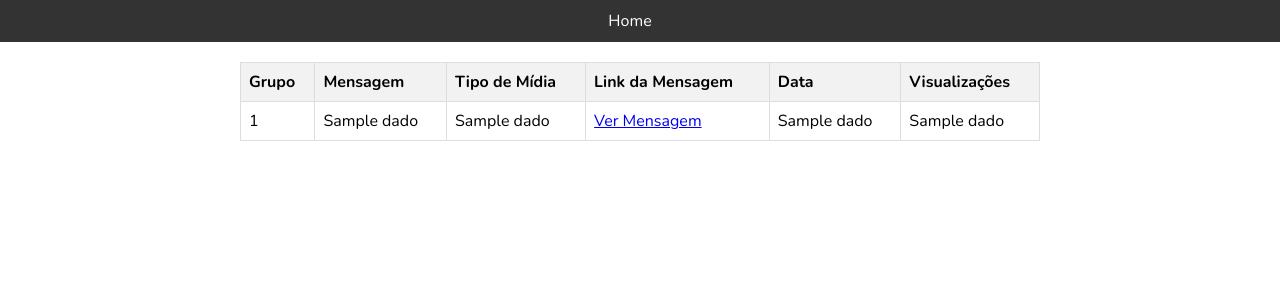
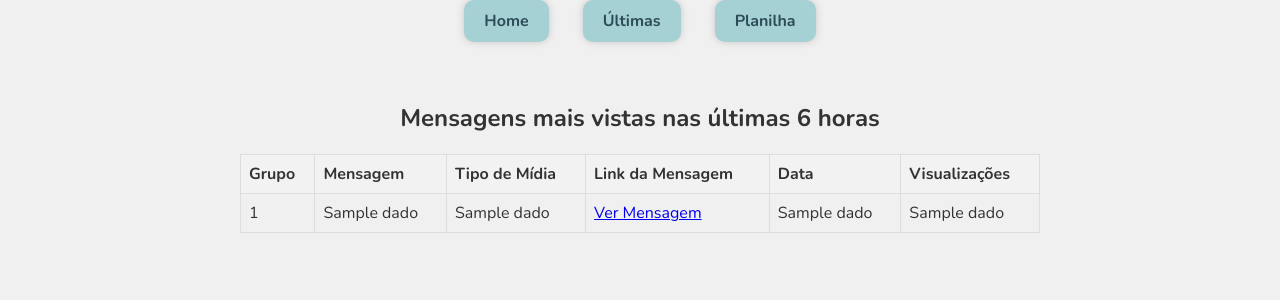
Before and after one commit to Michellynss/Raspador_Telegram, a Python web app: template templates/maisvistas.html in a window 1280 px wide. Shown: the top 300 px of the page. Run offline with Jinja, Linux system fonts and the light colour scheme; the template is opened without the code that fills it: most values are stand-ins (such as "Sample title", 1, 10 or a date in 2020).

Commit message:
Update maisvistas.html

```diff
--- a/templates/maisvistas.html
+++ b/templates/maisvistas.html
@@ -3,63 +3,20 @@
 <head>
     <meta charset="UTF-8">
     <meta name="viewport" content="width=device-width, initial-scale=1.0">
-    <title>Dados Processados</title>
-    <link rel="stylesheet" href="https://fonts.googleapis.com/css2?family=Nunito:wght@400;600;700&display=swap">
-    <style>
-        body {
-            font-family: 'Nunito', sans-serif;
-            margin: 0;
-            padding: 0;
-        }
-        .container {
-            max-width: 800px;
-            margin: 0 auto;
-            padding: 20px;
-        }
-        h1 {
-            text-align: center;
-            margin-bottom: 20px;
-        }
-        table {
-            border-collapse: collapse;
-            width: 100%;
-        }
-        th, td {
-            border: 1px solid #dddddd;
-            text-align: left;
-            padding: 8px;
-        }
-        th {
-            background-color: #f2f2f2;
-        }
-        nav {
-            background-color: #333;
-            color: #fff;
-            padding: 10px 0;
-        }
-        nav ul {
-            list-style-type: none;
-            margin: 0;
-            padding: 0;
-            text-align: center;
-        }
-        nav ul li {
-            display: inline;
-            margin-right: 20px;
-        }
-        nav ul li a {
-            color: #fff;
-            text-decoration: none;
-        }
-    </style>
+    <title>Mais vistas</title>
+    <link href="https://fonts.googleapis.com/css2?family=Nunito:wght@400;600;700&display=swap" rel="stylesheet">
+    <link href="static/css/style.css" rel="stylesheet" type="text/css">
 </head>
 <body>
     <nav>
         <ul>
-            <li><a href="/">Home</a></li>
+           <a href="/">Home</a>
+           <a href="/dados">Últimas</a>
+           <a href="/planilha">Planilha</a>
         </ul>
     </nav>
     <div class="container">
+        <h2>Mensagens mais vistas nas últimas 6 horas</h2>
         <table>
             <thead>
                 <tr>
```
